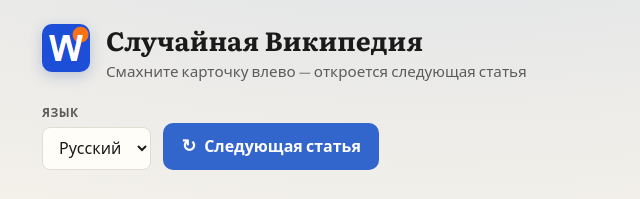
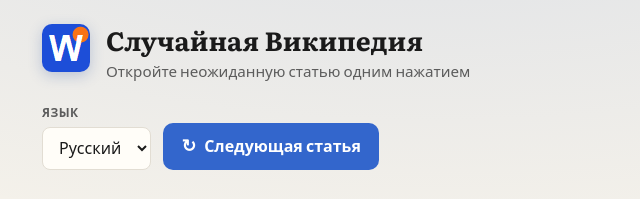
Before and after one commit to nttlman23/wiki_random, a plain HTML site: page index.html in a window 1280 px wide. Shown: the top 199 px of the page, 208-848 px from the left. Drawn offline with nearby package versions, Linux system fonts and the light colour scheme; no server answers; a script that the page names is missing.

Commit message:
change label

```diff
--- a/index.html
+++ b/index.html
@@ -29,7 +29,7 @@
         <img class="header__logo" src="favicon-48.png" width="48" height="48" alt="" aria-hidden="true" />
         <div>
           <h1 class="header__title">Случайная Википедия</h1>
-          <p class="header__subtitle">Смахните карточку влево — откроется следующая статья</p>
+          <p class="header__subtitle">Откройте неожиданную статью одним нажатием</p>
         </div>
       </div>
       <div class="header__controls">
```
